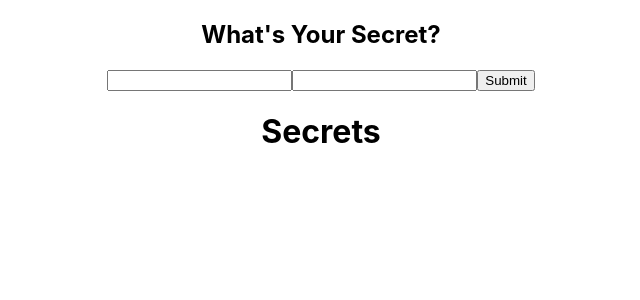
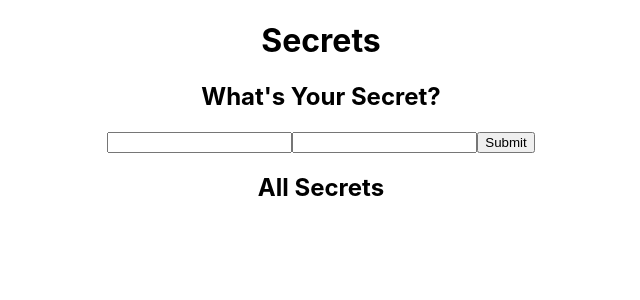
Before and after one commit to meg-gutshall/secrets-frontend, a React (Create React App) app: page / in a window 1280 px wide. Shown: the top 300 px of the page, without its empty margins (319-959 px from the left). Built offline with nearby package versions, Linux system fonts and the light colour scheme; no server answers.

Commit message:
Move section headers

```diff
--- a/src/App.js
+++ b/src/App.js
@@ -7,6 +7,7 @@ export class App extends Component {
   render() {
     return (
       <div className="App">
+        <h1>Secrets</h1>
         <FormContainer />
         <SecretContainer />
       </div>
--- a/src/containers/SecretContainer.js
+++ b/src/containers/SecretContainer.js
@@ -32,10 +32,10 @@ class SecretContainer extends Component {
     }
 
     return (
-      <>
-        <h1>Secrets</h1>
+      <div>
+        <h2>All Secrets</h2>
         <SecretList secrets={secretsList} />
-      </>
+      </div>
     )
   }
 }
```
